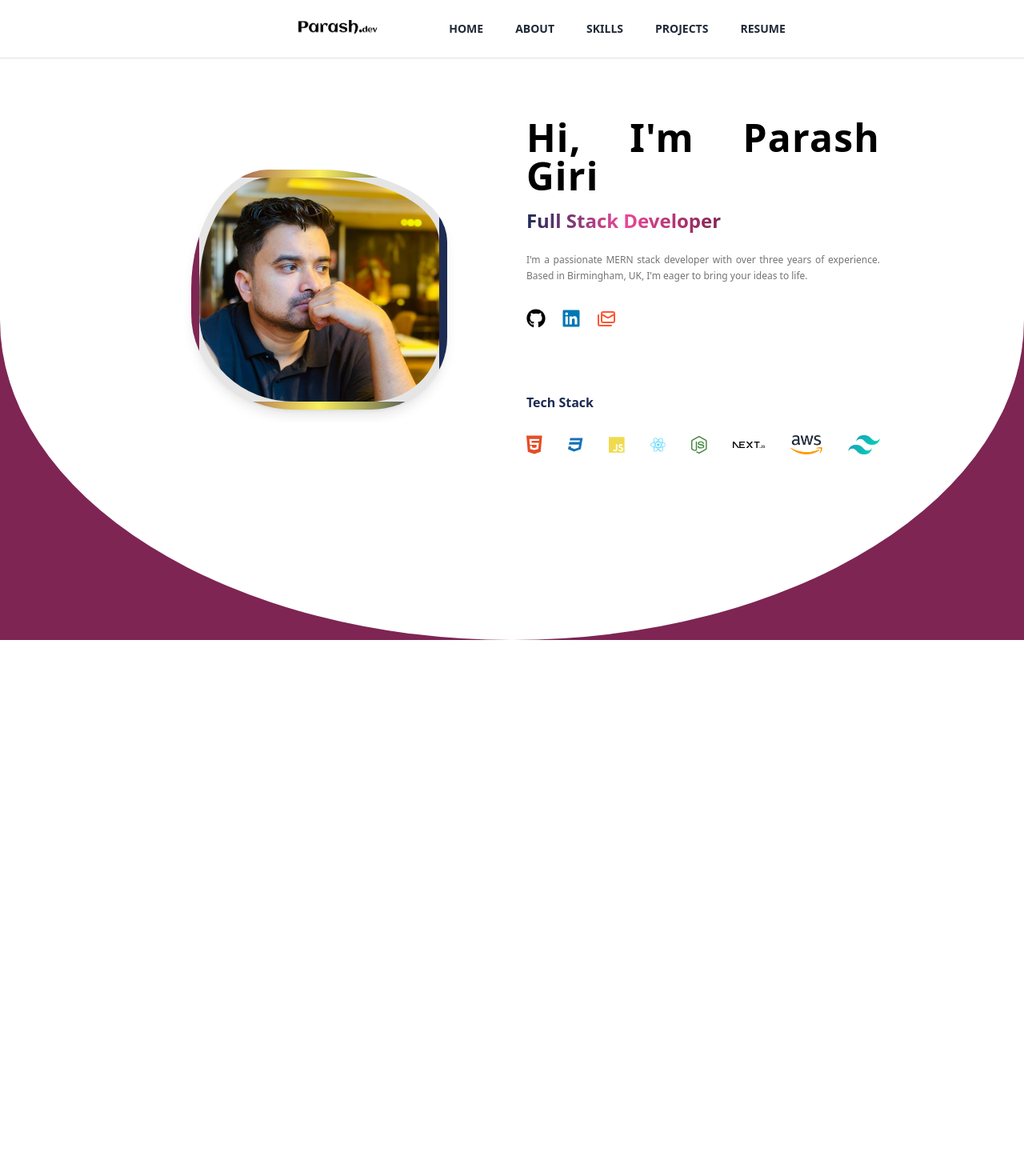
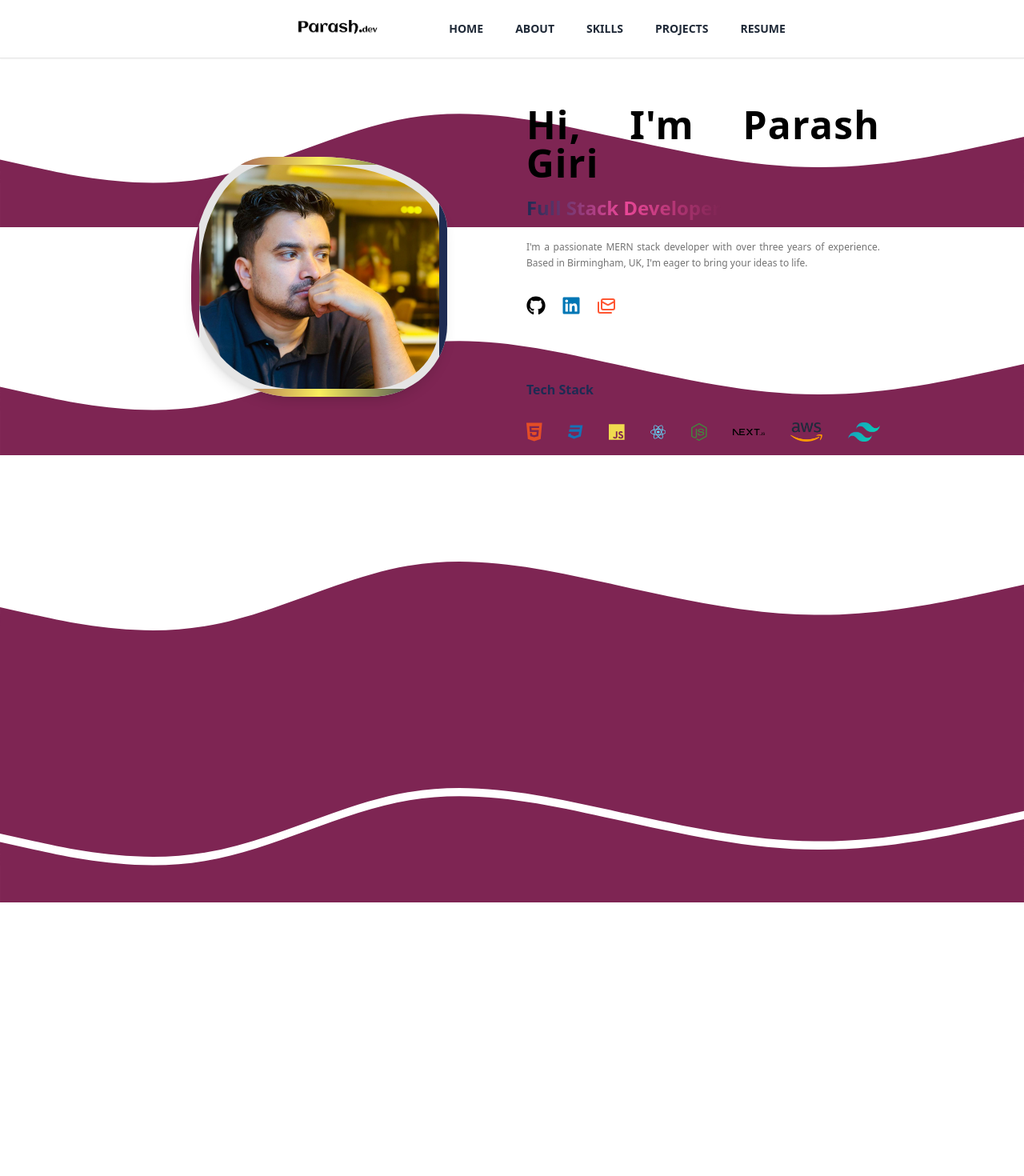
Before and after one commit to parashe/portfolio, a Next.js app: page / in a window 1280 px wide. Shown: the top 1470 px of the page at 80% size. Built offline with nearby package versions, Linux system fonts and the light colour scheme.

Commit message:
added changes

```diff
--- a/src/components/Home/home.tsx
+++ b/src/components/Home/home.tsx
@@ -19,10 +19,10 @@ export const Home = () => {
     " mt-5 text-xs  leading-relaxed lg:leading-relaxed  text-neutral-500";
   return (
     <>
-      <div className="bg-tertiary">
-        <div className="bg-gradient-animation bg-white homebackground h-screen">
+      <div className="homebackground   ">
+        <div className="bg-gradient-animation ">
           <div className="container mx-auto  ">
-            <div className="py-20 md:py-32 md:px-auto  xl:px-40 ">
+            <div className="pt-20 md:pt-28 pb-0 xl:px-40 ">
               <div className="flex items-center flex-col   md:flex-row-reverse justify-center gap-0 ">
                 <div className="w-full h-full p-5">
                   <header className=" text-center lg:text-justify flex flex-col  text-black ">
@@ -141,6 +141,27 @@ export const Home = () => {
             </div>
           </div>
         </div>
+
+        <div className="mt-[-20px] overflow-hidden ">
+          <div className=" ">
+            <svg xmlns="http://www.w3.org/2000/svg" viewBox="0 0 1440 320">
+              <path
+                fill="#7E2553"
+                fillOpacity="1"
+                d="M0,224L48,234.7C96,245,192,267,288,250.7C384,235,480,181,576,165.3C672,149,768,171,864,192C960,213,1056,235,1152,234.7C1248,235,1344,213,1392,202.7L1440,192L1440,320L1392,320C1344,320,1248,320,1152,320C1056,320,960,320,864,320C768,320,672,320,576,320C480,320,384,320,288,320C192,320,96,320,48,320L0,320Z"
+              ></path>
+            </svg>
+          </div>
+          <div className="mt-[-1px] ">
+            <svg xmlns="http://www.w3.org/2000/svg" viewBox="0 0 1440 320">
+              <path
+                fill="#7E2553"
+                fillOpacity="1"
+                d="M0,224L48,234.7C96,245,192,267,288,250.7C384,235,480,181,576,165.3C672,149,768,171,864,192C960,213,1056,235,1152,234.7C1248,235,1344,213,1392,202.7L1440,192L1440,0L1392,0C1344,0,1248,0,1152,0C1056,0,960,0,864,0C768,0,672,0,576,0C480,0,384,0,288,0C192,0,96,0,48,0L0,0Z"
+              ></path>
+            </svg>
+          </div>
+        </div>
       </div>
     </>
   );
--- a/src/components/Navbar/navbar.tsx
+++ b/src/components/Navbar/navbar.tsx
@@ -39,7 +39,7 @@ const Navbar = () => {
 
   // Rendering the Navbar component
   return (
-    <div className="navbar fixed top-0 z-50 flex w-full flex-wrap items-center justify-center border-b shadow-sm border-neutral-200 bg-white lg:flex-row lg:justify-center lg:gap-x-10">
+    <div className="navbar overflow-hidden fixed top-0 z-50 flex w-full flex-wrap items-center justify-center border-b shadow-sm border-neutral-200 bg-white lg:flex-row lg:justify-center lg:gap-x-10">
       {/* Link to the home page with the branding logo */}
       <Link
         href="/"
--- a/src/components/project/project.tsx
+++ b/src/components/project/project.tsx
@@ -54,8 +54,8 @@ const Project = () => {
           <span className="inline-block ml-1">
             <FolderIcon color="#7E2553" className="w-5 h-5" />
           </span>
-        </h2>{" "}
-        <span className=" text-center md:text-justify text-red-500 text-xs font-semibold">
+        </h2>
+        <span className="text-center md:text-justify text-red-500 text-xs font-semibold">
           Note: All projects mentioned here are personal projects. Professional
           projects are not included.
         </span>
--- a/src/styles/globals.css
+++ b/src/styles/globals.css
@@ -31,7 +31,8 @@
     /* background: #f9fafb; */
     /* border-radius:  30% 70% 70% 30% / 50% 50% 70% 70%  */
     /* border-radius: 0% 0% 50% 50% / 5% 5% 50% 50%; */
-    border-radius: 0% 0% 50% 50% / 0% 0% 50% 50%;
+    /* border-radius: 0% 0% 50% 50% / 0% 0% 50% 50%; */
+    background-image: url("/public/svgbackground.svg")  ;
 }
 
 
```
Also changed, not shown: public/svgbackground.svg (added).
